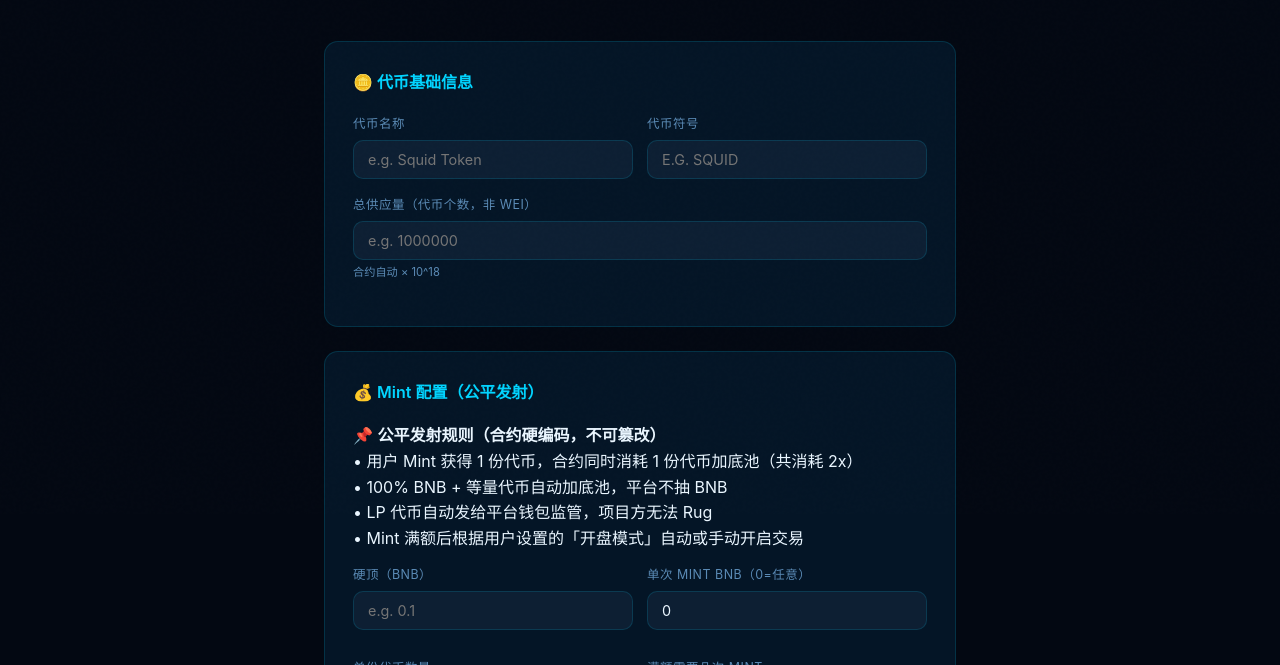
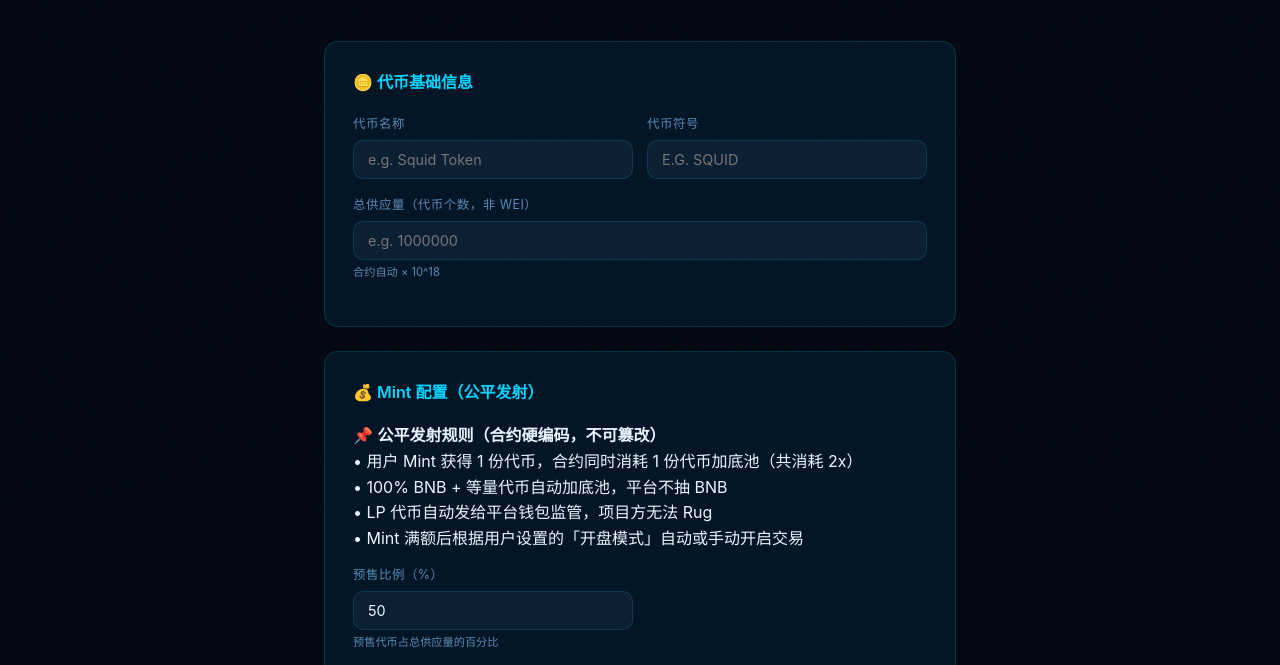
Before and after one commit to Airdr0p-888/youyu, a website: page launch.html in a window 1280 px wide. Shown: the part 286-951 px from the top of the page. Drawn offline with Linux system fonts and the light colour scheme.

Commit message:
Add files via upload

```diff
--- a/launch.html
+++ b/launch.html
@@ -115,7 +115,7 @@
     </div>
     <div class="field">
       <label>总供应量（代币个数，非 wei）</label>
-      <input type="number" id="t_supply" placeholder="e.g. 1000000" min="1" />
+      <input type="number" id="t_supply" placeholder="e.g. 1000000" min="1" oninput="calcMintInfo()" />
       <div class="hint">合约自动 × 10^18</div>
     </div>
   </div>
@@ -129,6 +129,13 @@
       • 100% BNB + 等量代币自动加底池，平台不抽 BNB<br/>
       • LP 代币自动发给平台钱包监管，项目方无法 Rug<br/>
       • Mint 满额后根据用户设置的「开盘模式」自动或手动开启交易
+    </div>
+    <div class="row2">
+      <div class="field">
+        <label>预售比例（%）</label>
+        <input type="number" id="t_presalePct" value="50" min="1" max="100" oninput="calcMintInfo()" />
+        <div class="hint">预售代币占总供应量的百分比</div>
+      </div>
     </div>
     <div class="row2">
       <div class="field">
@@ -294,14 +301,27 @@ function calcMintInfo() {
   var batch  = parseFloat(document.getElementById('t_mintBatchSize')?.value) || 0;
   var tpBox = document.getElementById('tokensPerMint');
   var tmBox = document.getElementById('totalMints');
-  if (!supply || !presalePct || !hardCap || !batch) {
-    tpBox.value = '需填写上方所有参数';
-    tmBox.value = '需填写上方所有参数';
+
+  // 检查缺失字段
+  var missing = [];
+  if (!supply)     missing.push('总供应量（上方卡片）');
+  if (!presalePct) missing.push('预售比例');
+  if (!hardCap)    missing.push('硬顶');
+
+  if (missing.length > 0) {
+    tpBox.value = '缺少：' + missing.join('、');
+    tmBox.value = '缺少：' + missing.join('、');
     return;
   }
-  var presaleTokens = supply * presalePct / 100;       // 预售代币总量
-  var totalMints = Math.floor(hardCap / batch);          // 满额需要mint次数
-  var tokensPerMint = Math.floor(presaleTokens / totalMints); // 每次mint获得的代币
+
+  var presaleTokens = supply * presalePct / 100;
+  if (!batch) {
+    tpBox.value = '不固定（任意金额）';
+    tmBox.value = '不固定（任意金额）';
+    return;
+  }
+  var totalMints = Math.floor(hardCap / batch);
+  var tokensPerMint = Math.floor(presaleTokens / totalMints);
   tpBox.value = tokensPerMint.toLocaleString() + ' 个代币';
   tmBox.value = totalMints + ' 次 Mint';
 }
@@ -420,6 +440,7 @@ async function deployToken() {
   var name    = (document.getElementById('t_name')?.value || '').trim();
   var symbol  = (document.getElementById('t_symbol')?.value || '').trim().toUpperCase();
   var supply  = parseInt(document.getElementById('t_supply')?.value) || 0;
+  var presalePct = parseInt(document.getElementById('t_presalePct')?.value) || 50;
   var hardCap   = parseFloat(document.getElementById('t_hardCap')?.value) || 0;
   var mintBatchSize = parseFloat(document.getElementById('t_mintBatchSize')?.value) || 0;
   var buyTaxBps  = Math.round(parseFloat(document.getElementById('buyTaxSlider').value) * 100);
@@ -457,14 +478,14 @@ async function deployToken() {
 
   // 注意：合约构造函数内部会 × 10**18，这里传原始个数即可
   var supplyWei    = ethers.BigNumber.from(Math.floor(supply).toString());
+  var hardCapWei   = ethers.utils.parseEther(hardCap.toString());
+  var mintBatchSizeWei = mintBatchSize > 0 ? ethers.utils.parseEther(mintBatchSize.toString()) : ethers.BigNumber.from(0);
   // mintPrice = hardCap / presaleTokens  (auto-calculated, in wei)
   // presaleTokens = supply * presalePct / 100
   var presaleTokens = ethers.BigNumber.from(Math.floor(supply * presalePct / 100).toString());
   var mintPriceWei = presaleTokens.isZero()
     ? ethers.utils.parseEther('1')
     : hardCapWei.mul(ethers.constants.WeiPerEther).div(presaleTokens);
-  var hardCapWei   = ethers.utils.parseEther(hardCap.toString());
-  var mintBatchSizeWei = mintBatchSize > 0 ? ethers.utils.parseEther(mintBatchSize.toString()) : ethers.BigNumber.from(0);
 
   openModal();
   setModalStatus('📦 编码构造函数参数...', '', '📦');
```
